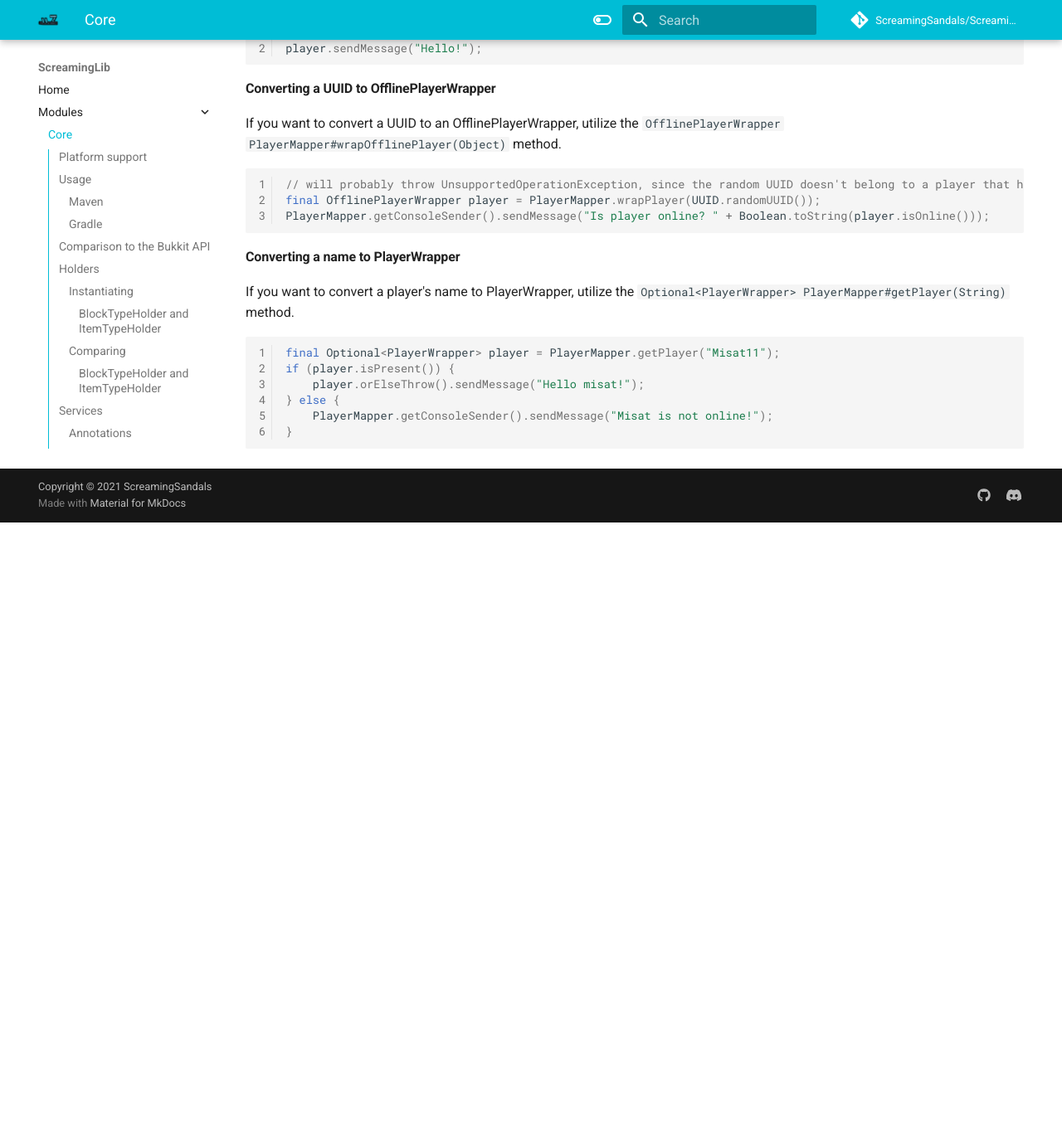
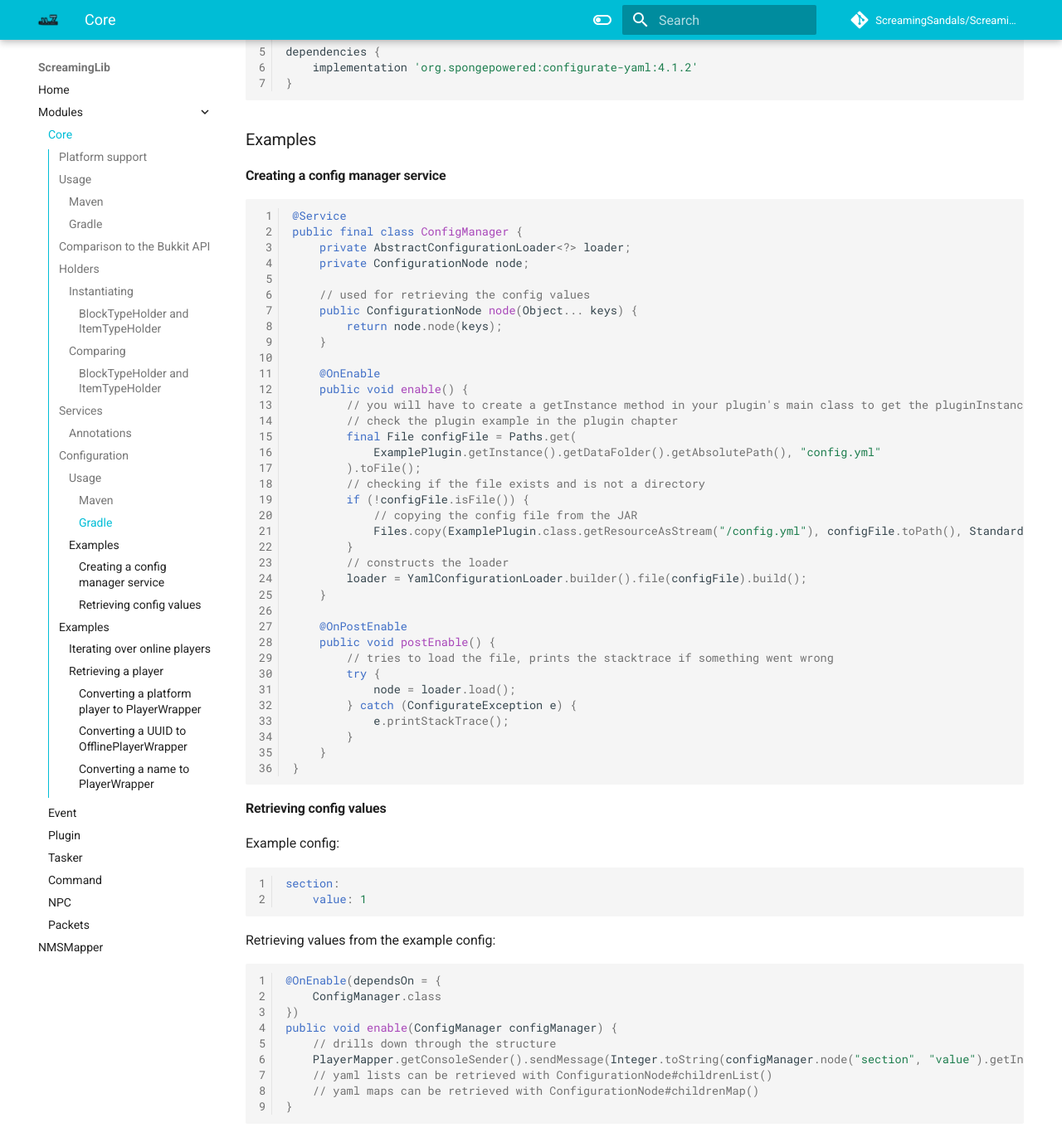
Before and after one commit to ScreamingSandals/ScreamingLib, an MkDocs documentation site: the page built from docs/modules/core.md, in a window 1280 px wide and 1400 px high, scrolled down 5172 px. Shown: the top 1383 px of the window at 83% size. Built offline with MkDocs 1.6.1 and Material for MkDocs 9.7.7, drawn with Linux system fonts in a browser that asks for light colours; comment, search, counter and statistics services are not loaded; the version menu is left out; before the commit the page ends 5802 px from its top, so only the background shows below that; some of the changed text lies outside the part shown.

Commit message:
plugin configuration and styling changes

````diff
--- a/docs/modules/core.md
+++ b/docs/modules/core.md
@@ -156,6 +156,95 @@ public class ExampleService {
 * `@OnDisable` - Marks the annotated method to run after the service class is being disabled (plugin is disabling).
 * `@Init(platforms = {}, services = {})` (plugin class only) - Defines service classes that should be initialized when the plugin is loading (order sensitive). In the `platforms` field, you can specify platforms that the service classes in the annotation will be initialized on (array of `PlatformType`, can be left out).
 
+## Configuration
+ScreamingLib doesn't bundle a configuration system like Bukkit, so you will have to use an external library. We recommend using Sponge's [Configurate](https://github.com/SpongePowered/Configurate) library, which I will demonstrate the usage for in this chapter.
+
+### Usage
+
+#### Maven
+```xml
+<dependencies>
+    <dependency>
+        <groupId>org.spongepowered</groupId>
+        <artifactId>configurate-yaml</artifactId>
+        <version>4.1.2</version>
+    </dependency>
+</dependencies>
+```
+
+#### Gradle
+```groovy
+repositories {
+    mavenCentral()
+}
+
+dependencies {
+    implementation 'org.spongepowered:configurate-yaml:4.1.2'
+}
+```
+
+### Examples
+
+#### Creating a config manager service
+```java
+@Service
+public final class ConfigManager {
+    private AbstractConfigurationLoader<?> loader;
+    private ConfigurationNode node;
+
+    // used for retrieving the config values
+    public ConfigurationNode node(Object... keys) {
+        return node.node(keys);
+    }
+
+    @OnEnable
+    public void enable() {
+        // you will have to create a getInstance method in your plugin's main class to get the pluginInstance
+        // check the plugin example in the plugin chapter
+        final File configFile = Paths.get(
+            ExamplePlugin.getInstance().getDataFolder().getAbsolutePath(), "config.yml"
+        ).toFile();
+        // checking if the file exists and is not a directory
+        if (!configFile.isFile()) {
+            // copying the config file from the JAR
+            Files.copy(ExamplePlugin.class.getResourceAsStream("/config.yml"), configFile.toPath(), StandardCopyOption.REPLACE_EXISTING);
+        }
+        // constructs the loader
+        loader = YamlConfigurationLoader.builder().file(configFile).build();
+    }
+
+    @OnPostEnable
+    public void postEnable() {
+        // tries to load the file, prints the stacktrace if something went wrong
+        try {
+            node = loader.load();
+        } catch (ConfigurateException e) {
+            e.printStackTrace();
+        }
+    }
+}
+```
+
+#### Retrieving config values
+Example config:
+```yaml
+section:
+    value: 1
+```
+
+Retrieving values from the example config:
+```java
+@OnEnable(dependsOn = {
+    ConfigManager.class
+})
+public void enable(ConfigManager configManager) {
+    // drills down through the structure
+    PlayerMapper.getConsoleSender().sendMessage(Integer.toString(configManager.node("section", "value").getInt(0))) // gets the value or default if not present
+    // yaml lists can be retrieved with ConfigurationNode#childrenList()
+    // yaml maps can be retrieved with ConfigurationNode#childrenMap()
+}
+```
+
 ## Examples
 
 ### Iterating over online players
````
Also changed, not shown: docs/modules/event.md (+2 -2 lines), docs/modules/plugin.md (+46 -2 lines), docs/nmsmapper.md (+6 -4 lines).
